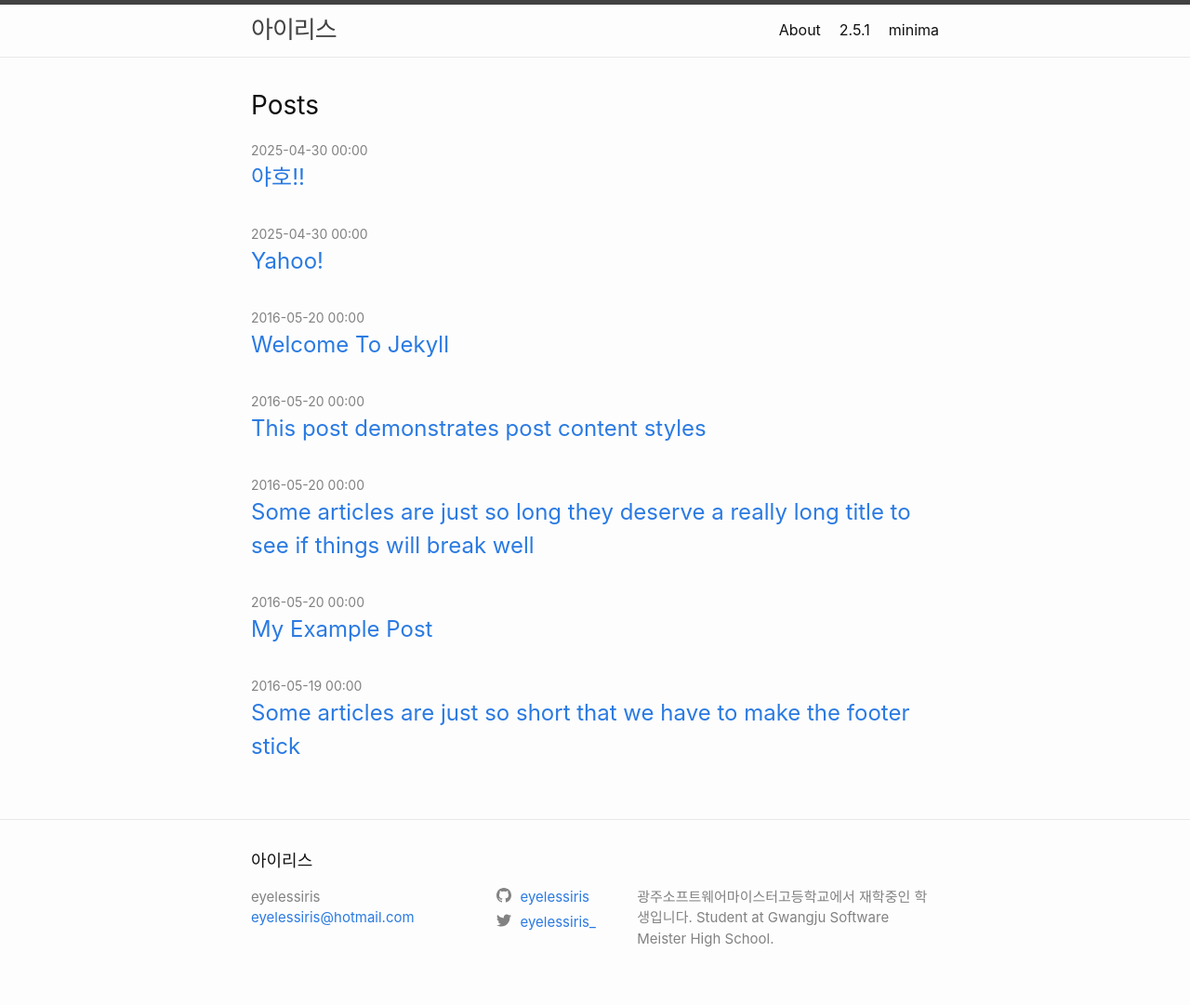
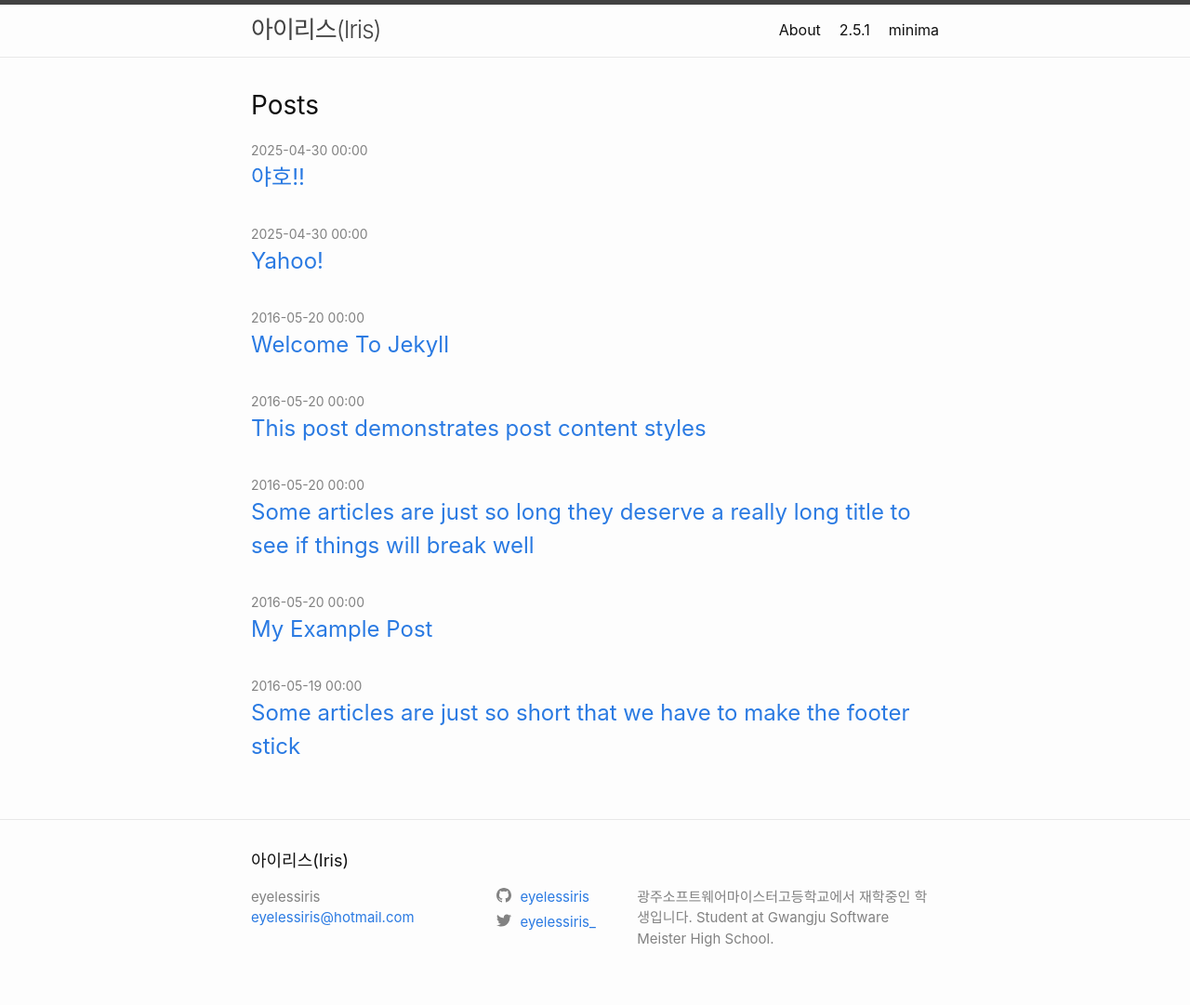
Before and after one commit to eyelessiris/eyelessiris.github.io, a Jekyll site: the page built from index.md, in a window 1280 px wide. Shown: the whole page at 93% size. Built offline with Jekyll 4.4.1, drawn with Linux system fonts in a browser that asks for light colours.

Commit message:
Update _config.yml

```diff
--- a/_config.yml
+++ b/_config.yml
@@ -1,4 +1,4 @@
-title: 아이리스
+title: 아이리스(Iris)
 author: eyelessiris
 email: eyelessiris@hotmail.com
 description: > # this means to ignore newlines until "twitter_username:"
```
